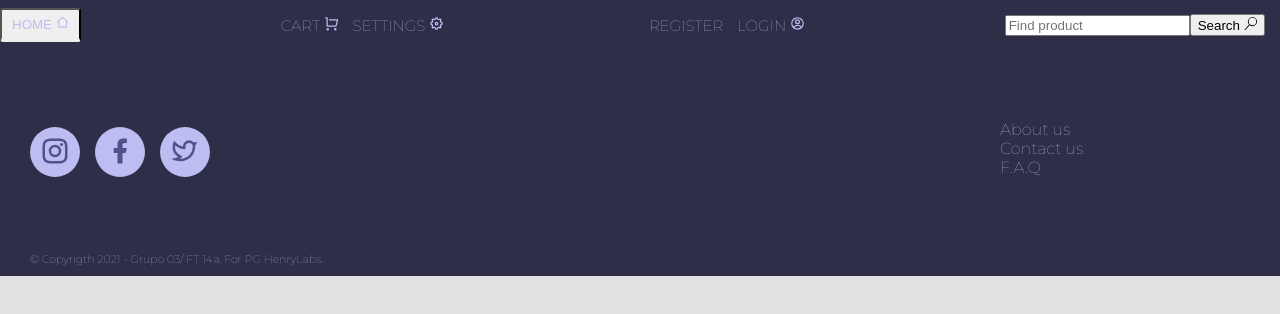
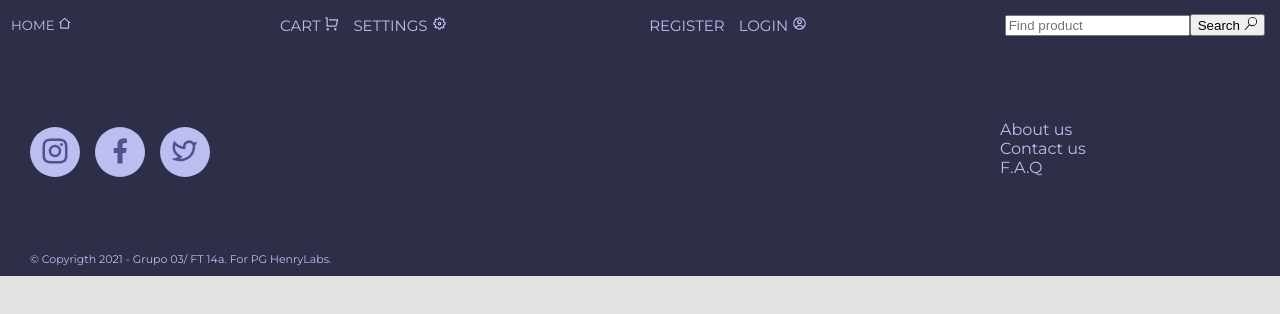
Before and after one commit to rodriabregu/Henry-PF-G03, a React (Create React App) app in the folder client/: page / in a window 1280 px wide. Shown: the top 314 px of the page. Built offline with nearby package versions, Linux system fonts and the light colour scheme.

Commit message:
fixed css

```diff
--- a/client/src/Components/NavBar/NavBar.css
+++ b/client/src/Components/NavBar/NavBar.css
@@ -1,4 +1,4 @@
-@import url('https://fonts.googleapis.com/css2?family=Montserrat:wght@100&display=swap');
+@import url('https://fonts.googleapis.com/css2?family=Montserrat&display=swap');
 
 .nav-container{
     /* display: grid;
@@ -15,10 +15,15 @@
 
 .link-home button {
         color: #bcbdf1;
+        background-color: #2E2E48;
         height: 100%;
         padding: 6px 10px;
-        border-bottom: 4px solid transparent;
+        border-bottom: 1px solid transparent;
+        border-top: 1px solid transparent;
+        border-left: 1px solid transparent;
+        border-right: 1px solid transparent;
         border-radius: 3px;
+        font-family: 'Montserrat', sans-serif;
 }
 
 .link-home button:hover,
--- a/client/src/Components/NavBar/NavBar.tsx
+++ b/client/src/Components/NavBar/NavBar.tsx
@@ -12,8 +12,8 @@ export const NavBar = () => {
       <nav>
         <div className='nav-container'>
           <div className='link-home'>
-            <Link style={{ textDecoration: 'none' }} to='/home'>
-              <button onClick={dispatch<any>(getProducts)}>
+            <Link to='/home'>
+              <button className='button-home' onClick={dispatch<any>(getProducts)}>
                 HOME <RiHome2Line/>
               </button>
             </Link>
--- /dev/null
+++ b/client/src/Components/Pagination/Pagination.css
@@ -0,0 +1,31 @@
+@import url('https://fonts.googleapis.com/css2?family=Montserrat&display=swap');
+
+.pageNumbers{
+    list-style: none;
+    font-family: 'Montserrat', sans-serif;
+    color: #2E2E48;
+    margin-left: 80vh;
+    margin-top: 5vh;
+    margin-bottom: 3vh;
+    display: flex;
+    justify-content: space-around;
+    width: 50vh;
+}
+
+.pageNumbers button{
+    color: #bcbdf1;
+    background-color: #2E2E48;
+    border-bottom: 1px solid transparent;
+    border-top: 1px solid transparent;
+    border-left: 1px solid transparent;
+    border-right: 1px solid transparent;
+    border-radius: 3px;
+    cursor: pointer;
+}
+
+
+.pageNumbers button:hover,
+.pageNumbers button.active {
+    background-color:  #bcbdf1;
+    color:  #2E2E48;
+ }
--- a/client/src/Components/Pagination/index.tsx
+++ b/client/src/Components/Pagination/index.tsx
@@ -3,6 +3,7 @@ import { useDispatch, useSelector } from 'react-redux';
 import { getProducts } from '../../Redux/Actions/getProducts';
 import { IInfo } from "../../Data/index";
 import { NavLink as Link } from 'react-router-dom';
+import './Pagination.css';
 
 const Pagination = () => {
     const dispatch = useDispatch();
@@ -123,25 +124,25 @@ const Pagination = () => {
 
     return (
         <div>
-            <ul className='pageNumbers'>
-                <li>
+            <div className='pageNumbers'>
+                {/* <li> */}
                     <button
                         onClick={handlePrevbtn}
                         disabled={currentPage === pages[0] ? true : false}>
                         Prev
                     </button>
-                </li>
+                {/* </li> */}
                 {pageDecrementBtn}
                 {renderPageNumbers}
                 {pageIncrementBtn}
-                <li>
+               {/*  <li> */}
                     <button
                         onClick={handleNextbtn}
                         disabled={currentPage === pages[pages.length - 1] ? true : false}>
                         Next
                     </button>
-                </li>
-            </ul>
+                {/* </li> */}
+            </div>
             {renderProduct(currentItems)}
         </div>
     );
```
